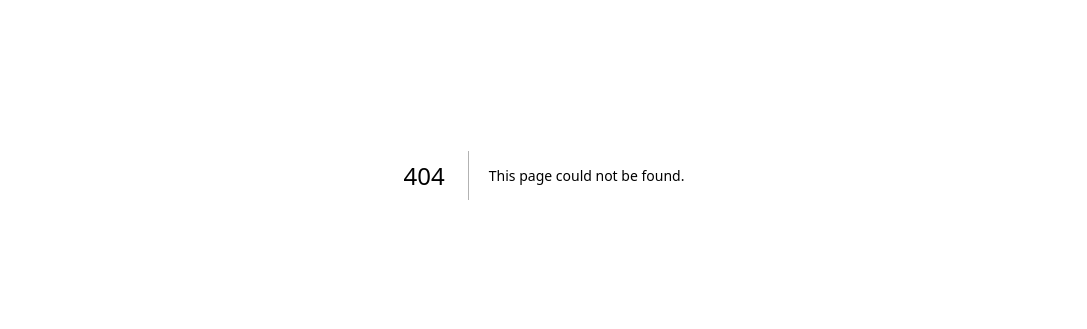
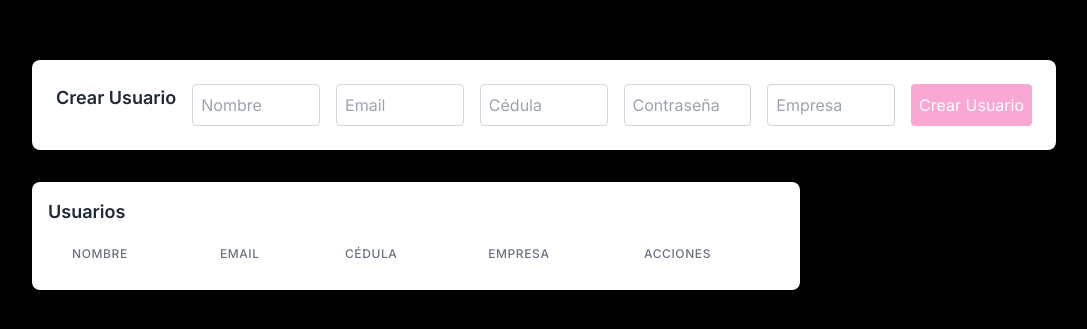
Before and after one commit to CrisHzz/WorldKer, a Next.js app in the folder WorldKer/: page /usersCrud in a window 1280 px wide. Before the commit this address had no page. Shown: the part 225-554 px from the top of the page, without its empty margins (96-1183 px from the left). Built offline with nearby package versions, Linux system fonts and the light colour scheme.

Commit message:
Crud de usuarios añadido

```diff
--- /dev/null
+++ b/WorldKer/app/usersCrud/page.tsx
@@ -0,0 +1,143 @@
+"use client";
+
+import { useState } from "react";
+
+
+export default function Home() {
+  const [users, setUsers] = useState([]);
+  const [name, setName] = useState("");
+  const [email, setEmail] = useState("");
+  const [company, setCompany] = useState("");
+  const [idNumber, setIdNumber] = useState("");
+  const [password, setPassword] = useState("");
+  const [editingUserIndex, setEditingUserIndex] = useState(null);
+
+  const handleSubmit = (e) => {
+    e.preventDefault();
+    const newUser = { name, email, company, idNumber, password };
+
+    if (editingUserIndex !== null) {
+      const updatedUsers = [...users];
+      updatedUsers[editingUserIndex] = newUser;
+      setUsers(updatedUsers);
+      setEditingUserIndex(null);
+    } else {
+      setUsers((prevUsers) => [...prevUsers, newUser]);
+    }
+
+    setName("");
+    setEmail("");
+    setCompany("");
+    setIdNumber("");
+    setPassword("");
+  };
+
+  const handleDelete = (index) => {
+    setUsers((prevUsers) => prevUsers.filter((_, i) => i !== index));
+  };
+
+  const handleEdit = (index) => {
+    const userToEdit = users[index];
+    setName(userToEdit.name);
+    setEmail(userToEdit.email);
+    setCompany(userToEdit.company);
+    setIdNumber(userToEdit.idNumber);
+    setPassword(userToEdit.password);
+    setEditingUserIndex(index);
+  };
+
+  return (
+    <div className="grid grid-rows-[20px_1fr_20px] items-center justify-items-center min-h-screen p-8 pb-20 gap-16 sm:p-20 font-[family-name:var(--font-geist-sans)] bg-black relative overflow-hidden">
+      <div className="stars"></div>
+      <main className="flex flex-col gap-8 row-start-2 items-center sm:items-start z-10">
+        <form className="flex gap-4 bg-white p-6 rounded-lg shadow-md w-full max-w-5xl justify-center" onSubmit={handleSubmit}>
+          <h2 className="text-lg font-semibold text-gray-800 mb-2">Crear Usuario</h2>
+          <input
+            type="text"
+            placeholder="Nombre"
+            value={name}
+            onChange={(e) => setName(e.target.value)}
+            className="border border-gray-300 p-2 rounded focus:outline-none focus:ring-2 focus:ring-blue-500 flex-1 min-w-[120px]"
+            required
+          />
+          <input
+            type="email"
+            placeholder="Email"
+            value={email}
+            onChange={(e) => setEmail(e.target.value)}
+            className="border border-gray-300 p-2 rounded focus:outline-none focus:ring-2 focus:ring-blue-500 flex-1 min-w-[120px]"
+            required
+          />
+          <input
+            type="text"
+            placeholder="Cédula"
+            value={idNumber}
+            onChange={(e) => setIdNumber(e.target.value)}
+            className="border border-gray-300 p-2 rounded focus:outline-none focus:ring-2 focus:ring-blue-500 flex-1 min-w-[120px]"
+            required
+          />
+          <input
+            type="password"
+            placeholder="Contraseña"
+            value={password}
+            onChange={(e) => setPassword(e.target.value)}
+            className="border border-gray-300 p-2 rounded focus:outline-none focus:ring-2 focus:ring-blue-500 flex-1 min-w-[120px]"
+            required
+          />
+          <input
+            type="text"
+            placeholder="Empresa"
+            value={company}
+            onChange={(e) => setCompany(e.target.value)}
+            className="border border-gray-300 p-2 rounded focus:outline-none focus:ring-2 focus:ring-blue-500 flex-1 min-w-[120px]"
+            required
+          />
+          <button type="submit" className="bg-pink-300 text-white p-2 rounded hover:bg-pink-500 transition duration-200 flex-shrink-0">
+            {editingUserIndex !== null ? "Actualizar Usuario" : "Crear Usuario"}
+          </button>
+        </form>
+
+        <div className="bg-white p-4 rounded-lg shadow-md w-full max-w-3xl overflow-y-auto">
+          <h2 className="text-lg font-semibold text-gray-800 mb-2">Usuarios</h2>
+          <table className="min-w-full divide-y divide-gray-200">
+            <thead>
+              <tr>
+                <th className="px-6 py-3 text-left text-xs font-medium text-gray-500 uppercase tracking-wider">Nombre</th>
+                <th className="px-6 py-3 text-left text-xs font-medium text-gray-500 uppercase tracking-wider">Email</th>
+                <th className="px-6 py-3 text-left text-xs font-medium text-gray-500 uppercase tracking-wider">Cédula</th>
+                <th className="px-6 py-3 text-left text-xs font-medium text-gray-500 uppercase tracking-wider">Empresa</th>
+                <th className="px-6 py-3 text-left text-xs font-medium text-gray-500 uppercase tracking-wider">Acciones</th>
+              </tr>
+            </thead>
+            <tbody className="bg-white divide-y divide-gray-200">
+              {users.map((user, index) => (
+                <tr key={index}>
+                  <td className="px-6 py-4 whitespace-nowrap text-sm text-gray-800">{user.name}</td>
+                  <td className="px-6 py-4 whitespace-nowrap text-sm text-gray-800">{user.email}</td>
+                  <td className="px-6 py-4 whitespace-nowrap text-sm text-gray-800">{user.idNumber}</td>
+                  <td className="px-6 py-4 whitespace-nowrap text-sm text-gray-800">{user.company}</td>
+                  <td className="px-6 py-4 whitespace-nowrap text-sm text-gray-800">
+                    <div className="flex gap-2">
+                      <button
+                        onClick={() => handleEdit(index)}
+                        className="text-yellow-500 hover:text-yellow-600"
+                      >
+                        Editar
+                      </button>
+                      <button
+                        onClick={() => handleDelete(index)}
+                        className="text-red-500 hover:text-red-600"
+                      >
+                        Eliminar
+                      </button>
+                    </div>
+                  </td>
+                </tr>
+              ))}
+            </tbody>
+          </table>
+        </div>
+      </main>
+    </div>
+  );
+}
```
